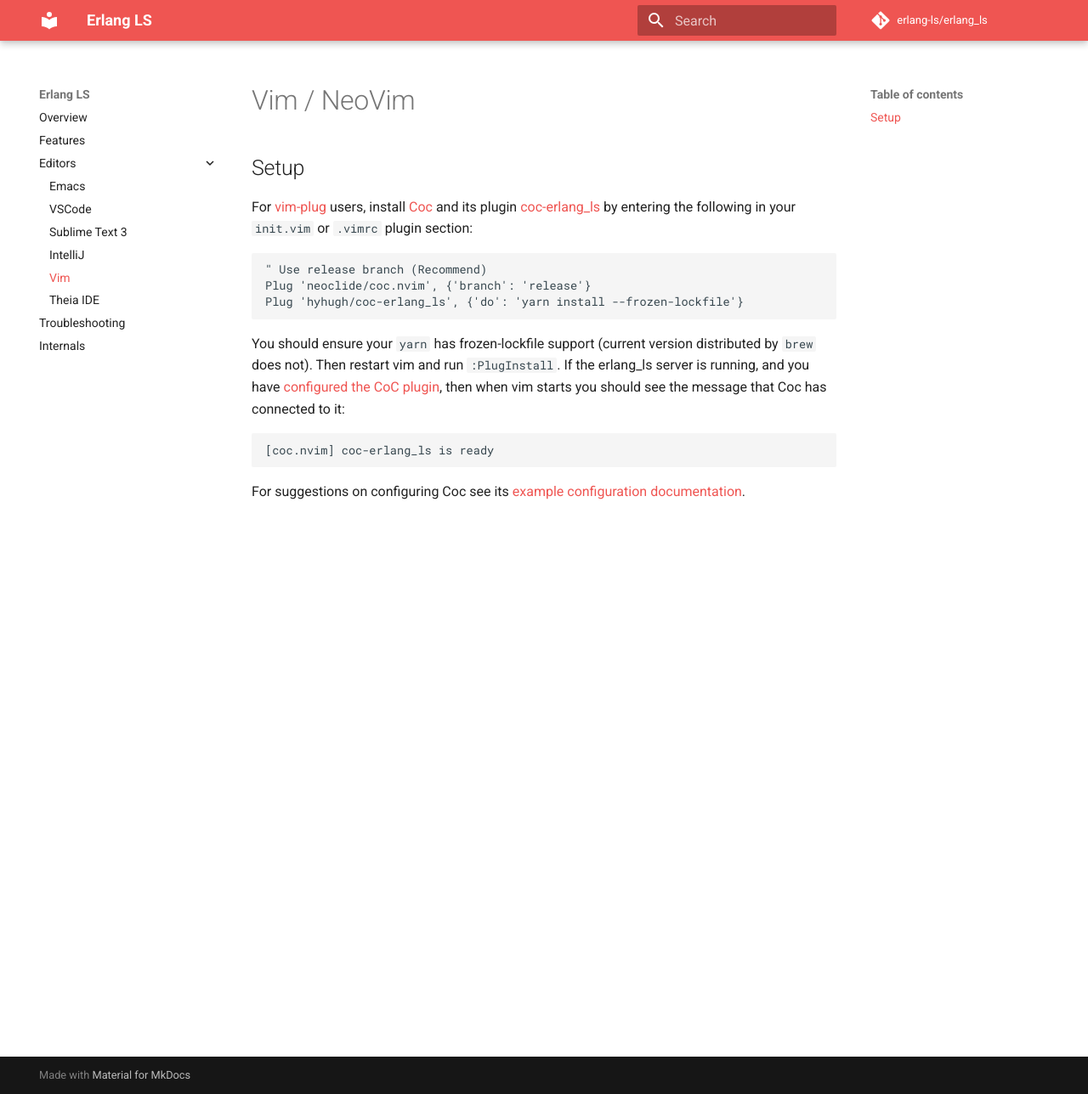
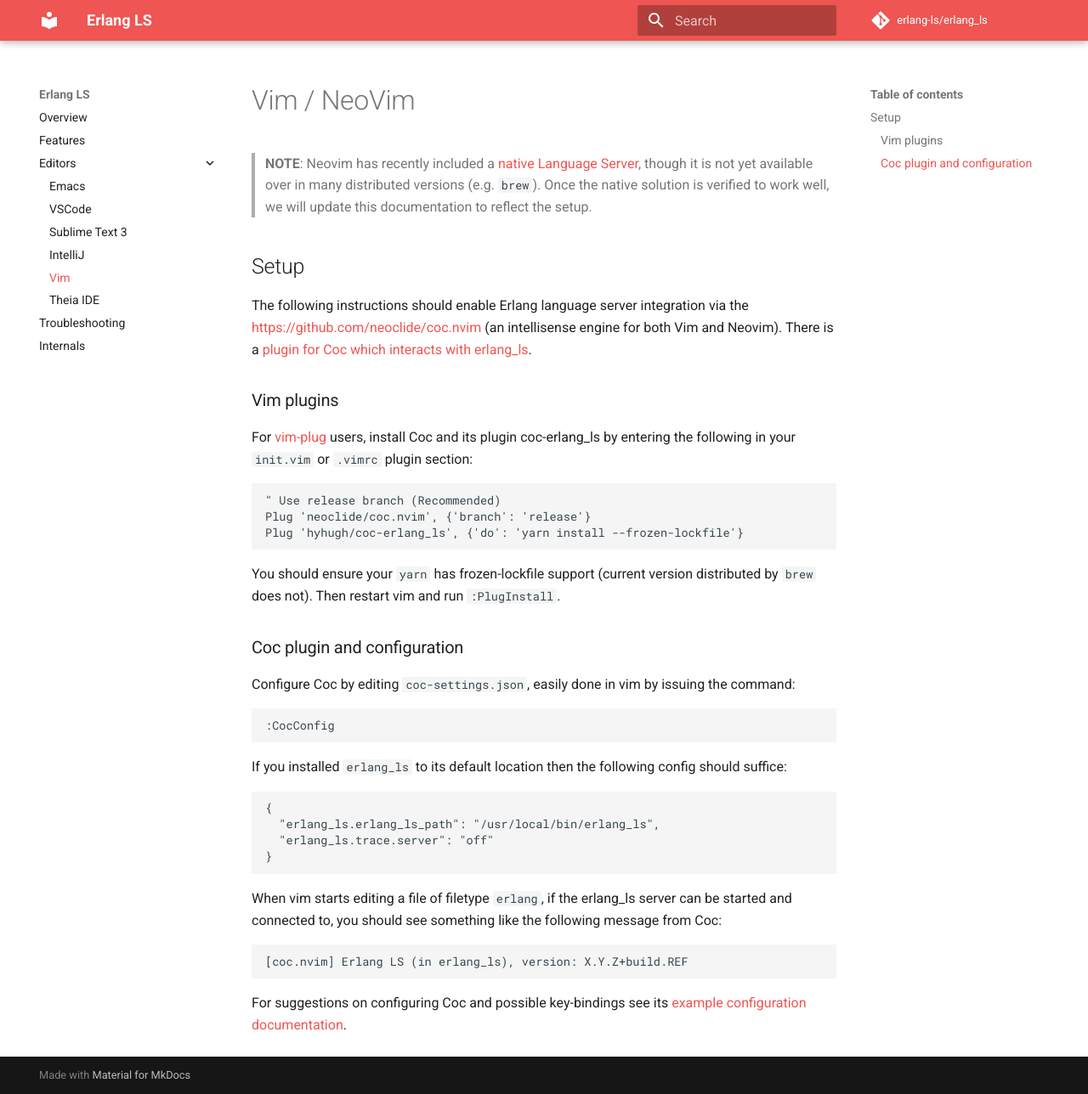
Before and after one commit to erlang-ls/erlang-ls.github.io, an MkDocs documentation site: the page built from docs/editors/vim.md, in a window 1280 px wide and 1288 px high. Shown: the whole window at 85% size. Built offline with MkDocs 1.6.1 and Material for MkDocs 9.7.7, drawn with Linux system fonts in a browser that asks for light colours; comment, search, counter and statistics services are not loaded.

Commit message:
[UPDATE-VIM] update vim instructions

````diff
--- a/docs/editors/vim.md
+++ b/docs/editors/vim.md
@@ -1,27 +1,59 @@
 # Vim / NeoVim
+
+> **NOTE**: Neovim has recently included a [native Language
+> Server](https://neovim.io/doc/user/lsp.html), though it is not yet available
+> over in many distributed versions (e.g. `brew`). Once the native solution is
+> verified to work well, we will update this documentation to reflect the setup.
 
 ## Setup
 
-For [vim-plug](https://github.com/junegunn/vim-plug) users, install
-[Coc](https://github.com/neoclide/coc.nvim) and its plugin
-[coc-erlang_ls](https://github.com/hyhugh/coc-erlang_ls) by entering the
-following in your `init.vim` or `.vimrc` plugin section:
+The following instructions should enable Erlang language server integration via
+the [https://github.com/neoclide/coc.nvim](Coc system) (an intellisense engine
+for both Vim and Neovim). There is a [plugin for Coc which interacts with
+erlang_ls](https://github.com/hyhugh/coc-erlang_ls).
+
+
+### Vim plugins
+
+For [vim-plug](https://github.com/junegunn/vim-plug) users, install Coc and its
+plugin coc-erlang_ls by entering the following in your `init.vim` or `.vimrc`
+plugin section:
 
 ```vim
-" Use release branch (Recommend)
+" Use release branch (Recommended)
 Plug 'neoclide/coc.nvim', {'branch': 'release'}
 Plug 'hyhugh/coc-erlang_ls', {'do': 'yarn install --frozen-lockfile'}
 ```
 
 You should ensure your `yarn` has frozen-lockfile support (current version
-distributed by `brew` does not). Then restart vim and run `:PlugInstall`. If
-the erlang_ls server is running, and you have [configured the CoC
-plugin](https://github.com/hyhugh/coc-erlang_ls#config), then when vim starts
-you should see the message that Coc has connected to it:
+distributed by `brew` does not). Then restart vim and run `:PlugInstall`.
+
+
+### Coc plugin and configuration
+
+Configure Coc by editing `coc-settings.json`, easily done in vim by issuing the
+command:
+```vim
+:CocConfig
+```
+
+If you installed `erlang_ls` to its default location then the following config
+should suffice:
+```vim
+{
+  "erlang_ls.erlang_ls_path": "/usr/local/bin/erlang_ls",
+  "erlang_ls.trace.server": "off"
+}
+```
+
+When vim starts editing a file of filetype `erlang`, if the erlang_ls server
+can be started and connected to, you should see something like the following
+message from Coc:
 
 ```vim
-[coc.nvim] coc-erlang_ls is ready
+[coc.nvim] Erlang LS (in erlang_ls), version: X.Y.Z+build.REF
 ```
 
-For suggestions on configuring Coc see its [example configuration
+For suggestions on configuring Coc and possible key-bindings see its [example
+configuration
 documentation](https://github.com/neoclide/coc.nvim#example-vim-configuration).
````
